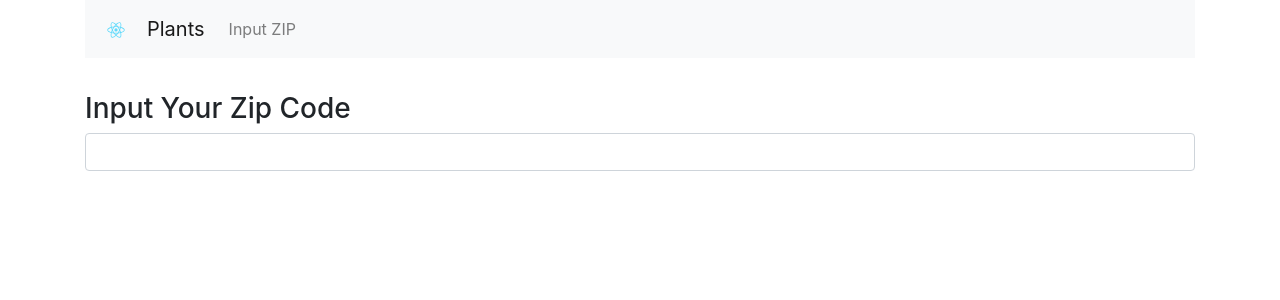
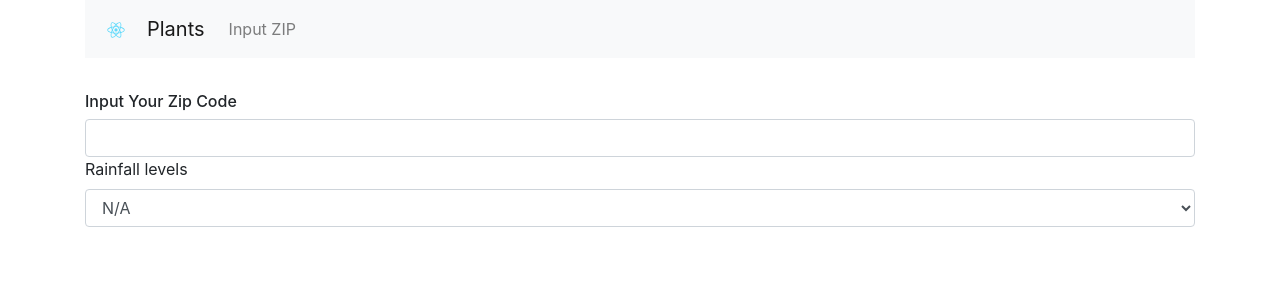
Before and after one commit to BaruYogesh/Revuc-Frontend, a React (Create React App) app: page /location in a window 1280 px wide. Shown: the top 300 px of the page. Built offline with nearby package versions, Linux system fonts and the light colour scheme.

Commit message:
added card holder

```diff
--- a/package.json
+++ b/package.json
@@ -8,7 +8,10 @@
     "@testing-library/user-event": "^7.1.2",
     "axios": "^0.19.2",
     "bootstrap": "^4.4.1",
+    "rc-slider": "^9.2.1",
+    "rc-tooltip": "^4.0.0-alpha.3",
     "react": "^16.12.0",
+    "react-bootstrap": "^1.0.0-beta.16",
     "react-dom": "^16.12.0",
     "react-router-dom": "^5.1.2",
     "react-scripts": "3.4.0"
--- a/src/App.js
+++ b/src/App.js
@@ -1,9 +1,7 @@
 import React, { Component } from "react";
 import { BrowserRouter as Router, Route, Link } from "react-router-dom";
 
-import "bootstrap/dist/css/bootstrap.min.css";
-
-
+import 'bootstrap/dist/css/bootstrap.min.css';
 import InputZIP from "./components/input-zip.component";
 
 import logo from "./logo.svg";
--- a/src/components/input-zip.component.js
+++ b/src/components/input-zip.component.js
@@ -1,12 +1,17 @@
 import React from 'react';
 import axios from 'axios'
+import CardList from './plants-display.component'
+
+import {Form } from 'react-bootstrap';
 
 export default class InputZip extends React.Component {
     constructor(props) {
         super(props);
 
         this.state = {
-            zip: ''
+            zip: '',
+            result: [],
+            rainfall: ''
         }
         this.onSubmit = this.onSubmit.bind(this);
         this.onInputZIP = this.onInputZIP.bind(this);
@@ -20,10 +25,12 @@ export default class InputZip extends React.Component {
             .then((result) => {
                 //console.log(result.data.main)
                 const temp = Math.round(((result.data.main.temp) - 273.15) * 9/5 + 32);
-                console.log(temp)
+                //console.log(temp)
                 axios.get("http://localhost:4000/plants/temp/"+temp)
                     .then((result)=>{
-                        console.log(result);
+                        //console.log(result);
+                        this.setState({result})
+                        console.log(this.state.result.data)
                     })
             })
 
@@ -36,17 +43,37 @@ export default class InputZip extends React.Component {
     }
 
 
+    onInputRainfall = (e) => {
+        this.setState({
+            rainfall: e.target.value
+        })
+    }
+
+
+
     render() {
         return(
             <div style={{marginTop: 10}}>
-                <h3>Input Your Zip Code</h3>
+                <h6>Input Your Zip Code</h6>
                 <form onSubmit={this.onSubmit} style={{}}>
                     <input type="text"
                            className='form-control'
                            value={this.state.zip}
                            onChange={this.onInputZIP}
                            />
+                    <Form.Label>Rainfall levels</Form.Label>
+                    <Form.Control as="select" onChange={this.onInputRainfall}>
+                        <option value="0">N/A</option>
+                        <option value="1">Arid</option>
+                        <option value="2">Light</option>
+                        <option value="3">Moderate</option>
+                        <option value="4">Rainy</option>
+                        <option value="5">Heavy</option>
+                    </Form.Control>
                 </form>
+
+                {this.state.result.data && this.state.result.data.length ? <CardList plants={this.state.result.data} style={{marginTop: 10}}/>: ""}
+
 
             </div>
         )
--- /dev/null
+++ b/src/components/plants-display.component.js
@@ -0,0 +1,29 @@
+import React from 'react'
+import {Card, Button} from 'react-bootstrap';
+
+const CardList = props => {
+    const {plants} = props;
+
+    if(plants.length> 0){
+        return plants.map(item =>
+
+            <Card style={{ width: '18rem' }}>
+            <Card.Img variant="top" src={item.plant_image} />
+            <Card.Body>
+                <Card.Title>{item.plant_name}</Card.Title>
+                <Card.Text>
+                {item.plant_desc}
+                </Card.Text>
+                <Button variant="primary">More Details</Button>
+            </Card.Body>
+            </Card>
+        )
+
+    }
+    else{
+        return <h1>plants dne</h1>
+    }
+}
+
+
+export default CardList
```
Also changed, not shown: src/components/plants.component.js (deleted), 1 other file (tests, documents, lock files or other folders).
